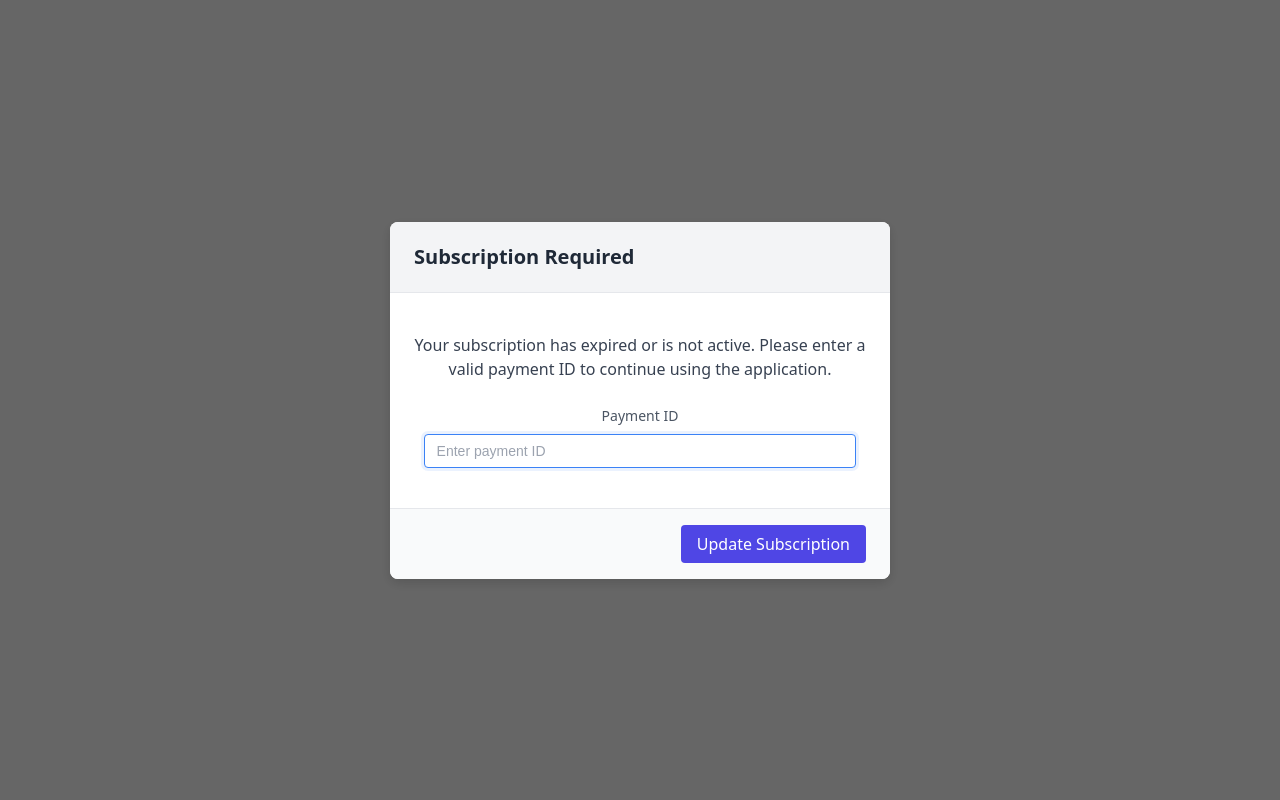
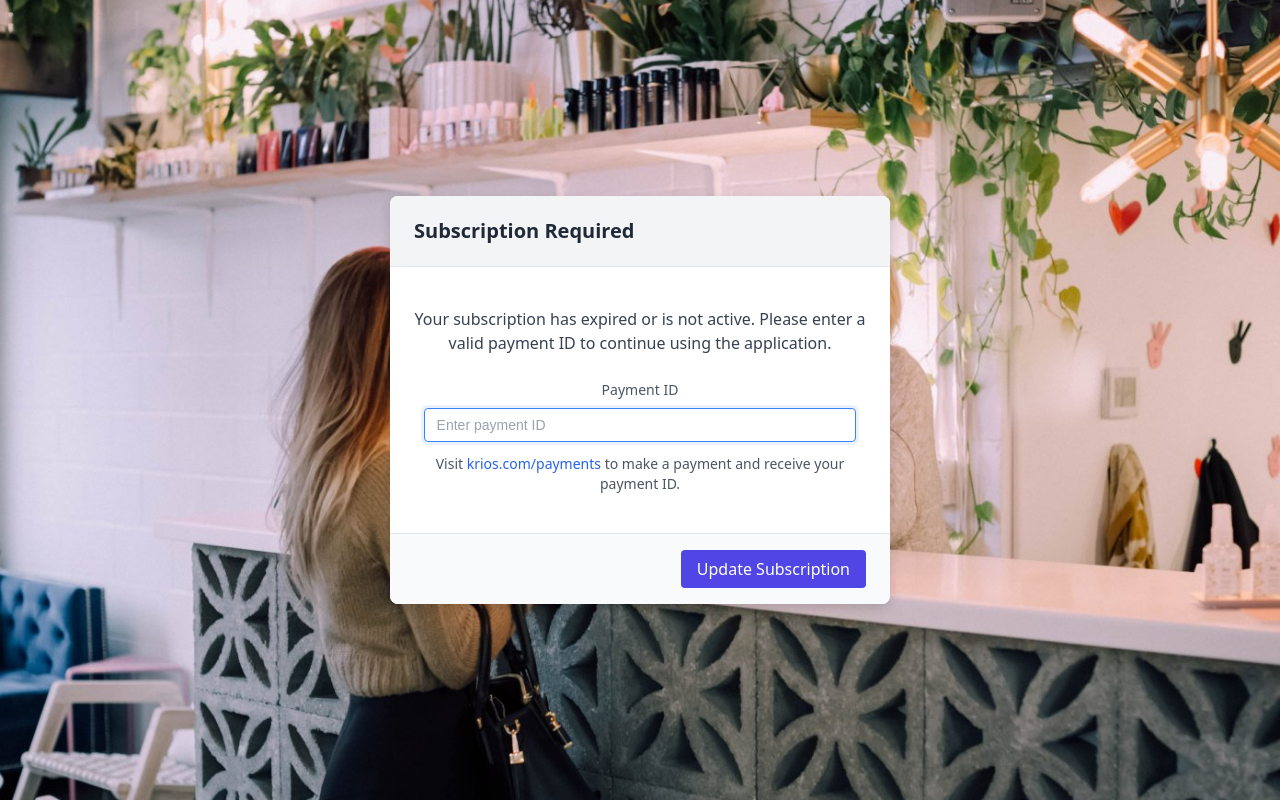
Before and after one commit to ilyaseen19/krios, a React (Vite) app: page / in a window 1280 px wide. Built offline with nearby package versions, Linux system fonts and the light colour scheme; no server answers.

Commit message:
feat(StandaloneSubscriptionModal): add payment info text and update modal background
Add a new paragraph with a link to guide users on how to make a payment and receive their payment ID. Update the modal's background to use an image with a blur effect for improved visual appeal.

```diff
--- a/src/components/modals/StandaloneSubscriptionModal.css
+++ b/src/components/modals/StandaloneSubscriptionModal.css
@@ -4,7 +4,13 @@
   left: 0;
   right: 0;
   bottom: 0;
-  background-color: rgba(0, 0, 0, 0.6);
+  background-image: url('../../assets/login-img.jpg');
+  background-size: cover;
+  background-position: center;
+  background-repeat: no-repeat;
+  backdrop-filter: blur(8px);
+  -webkit-backdrop-filter: blur(8px);
+  background-color: rgba(255, 255, 255, 0.2);
   display: flex;
   align-items: center;
   justify-content: center;
@@ -98,6 +104,23 @@
   border: 1px solid #d1d5db;
   border-radius: 4px;
   font-size: 1rem;
+}
+
+.payment-info-text {
+  margin-top: 0.75rem;
+  font-size: 0.875rem;
+  color: #4b5563;
+  line-height: 1.4;
+}
+
+.payment-info-text a {
+  color: #2563eb;
+  font-weight: 500;
+  text-decoration: none;
+}
+
+.payment-info-text a:hover {
+  text-decoration: underline;
   color: #1f2937;
   transition: border-color 0.2s;
 }
--- a/src/components/modals/StandaloneSubscriptionModal.tsx
+++ b/src/components/modals/StandaloneSubscriptionModal.tsx
@@ -129,6 +129,9 @@ const StandaloneSubscriptionModal: React.FC<StandaloneSubscriptionModalProps> =
                 placeholder="Enter payment ID"
                 disabled={isSubmitting}
               />
+              <p className="payment-info-text">
+                Visit <a href="https://krios.com/payments" target="_blank" rel="noopener noreferrer">krios.com/payments</a> to make a payment and receive your payment ID.
+              </p>
             </div>
           </div>
         </div>
```
